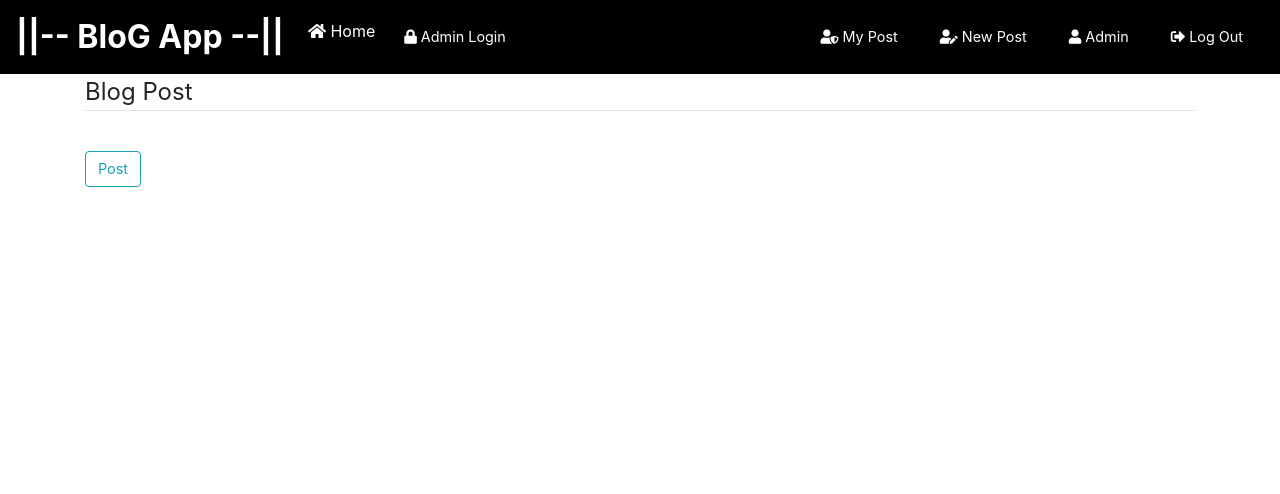
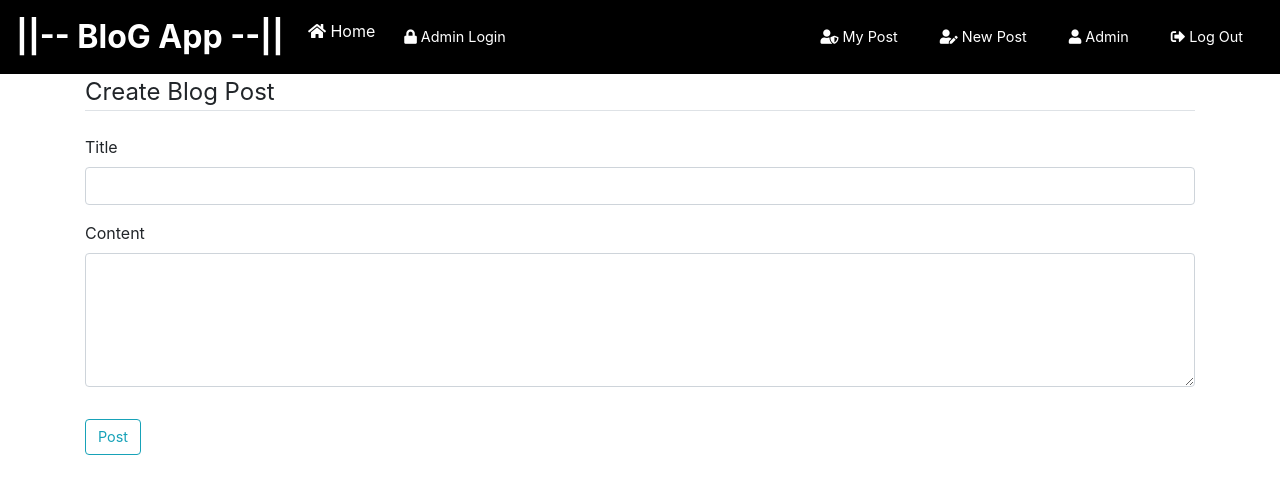
Before and after one commit to aswinashok62/DjangoBlogapp, a Django app: page /post/new/ in a window 1280 px wide. Shown: the top 494 px of the page. Run offline with Django 3.2, Linux system fonts and the light colour scheme; a user stored in the database is signed in; some libraries are stand-ins or nearby versions.

Commit message:
post_form.html

```diff
--- a/blog/templates/blog/post_form.html
+++ b/blog/templates/blog/post_form.html
@@ -1,12 +1,22 @@
 {% extends "blog/base.html" %}
-{% load crispy_forms_tags %}
+
 {% block content %}
     <div class="content-section">
-        <form method="POST">
+        <form method="POST" enctype="multipart/form-data">  {# Add enctype for file upload #}
             {% csrf_token %}
             <fieldset class="form-group">
-                <legend class="border-bottom mb-4">Blog Post</legend>
-                {{ form|crispy }}
+                <legend class="border-bottom mb-4">Create Blog Post</legend>
+
+                <div class="form-group">
+                    <label for="title">Title</label>
+                    <input type="text" name="title" id="title" class="form-control" required>
+                </div>
+
+                <div class="form-group">
+                    <label for="content">Content</label>
+                    <textarea name="content" id="content" class="form-control" rows="5" required></textarea>
+                </div>
+
             </fieldset>
             <div class="form-group">
                 <button class="btn btn-outline-info" type="submit">Post</button>
```
